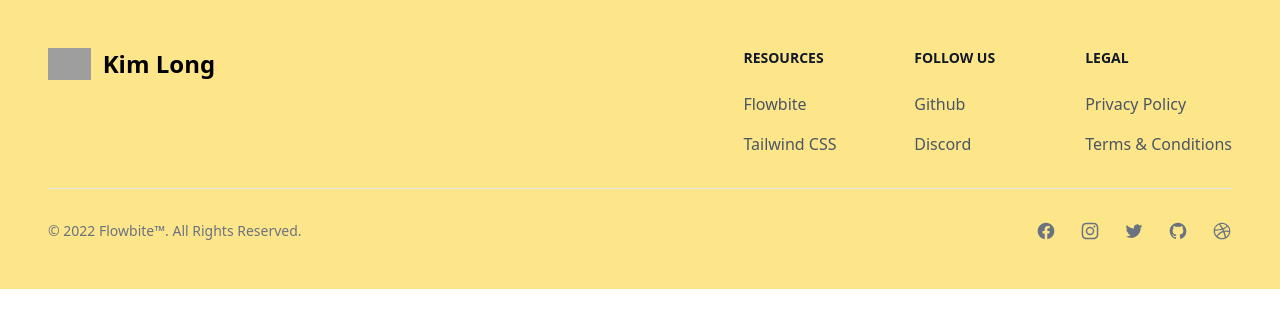
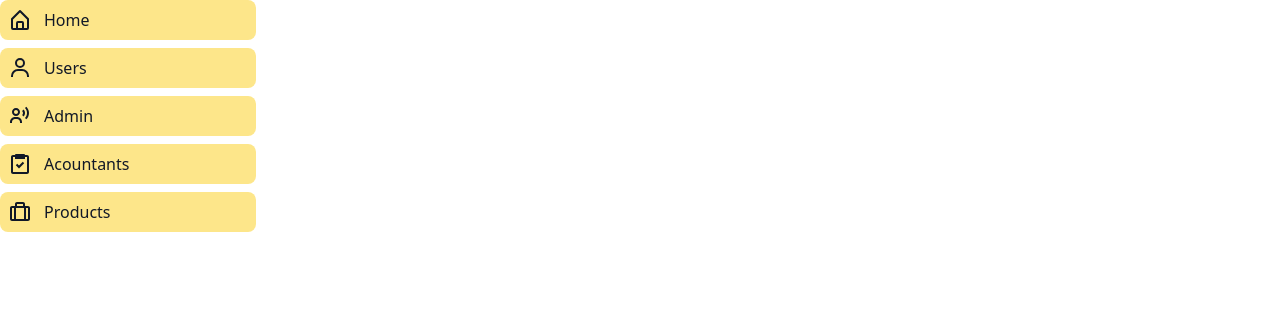
Before and after one commit to thotrang/case6-c04-golden-dragon-client, a React (Create React App) app: page / in a window 1280 px wide. Shown: the top 328 px of the page. Built offline with nearby package versions, Linux system fonts and the light colour scheme; grey boxes are pictures that could not be loaded.

Commit message:
donde sideBar

```diff
--- a/src/index.js
+++ b/src/index.js
@@ -9,8 +9,8 @@ import Footer from './layouts/footer/Footer';
 const root = ReactDOM.createRoot(document.getElementById('root'));
 root.render(
   <Provider store={store}>
-    <Footer />
-    {/* < Navbar /> */}
+    {/* <Footer /> */}
+    < Navbar />
     {/* <App /> */}
   </Provider>
 );
```
